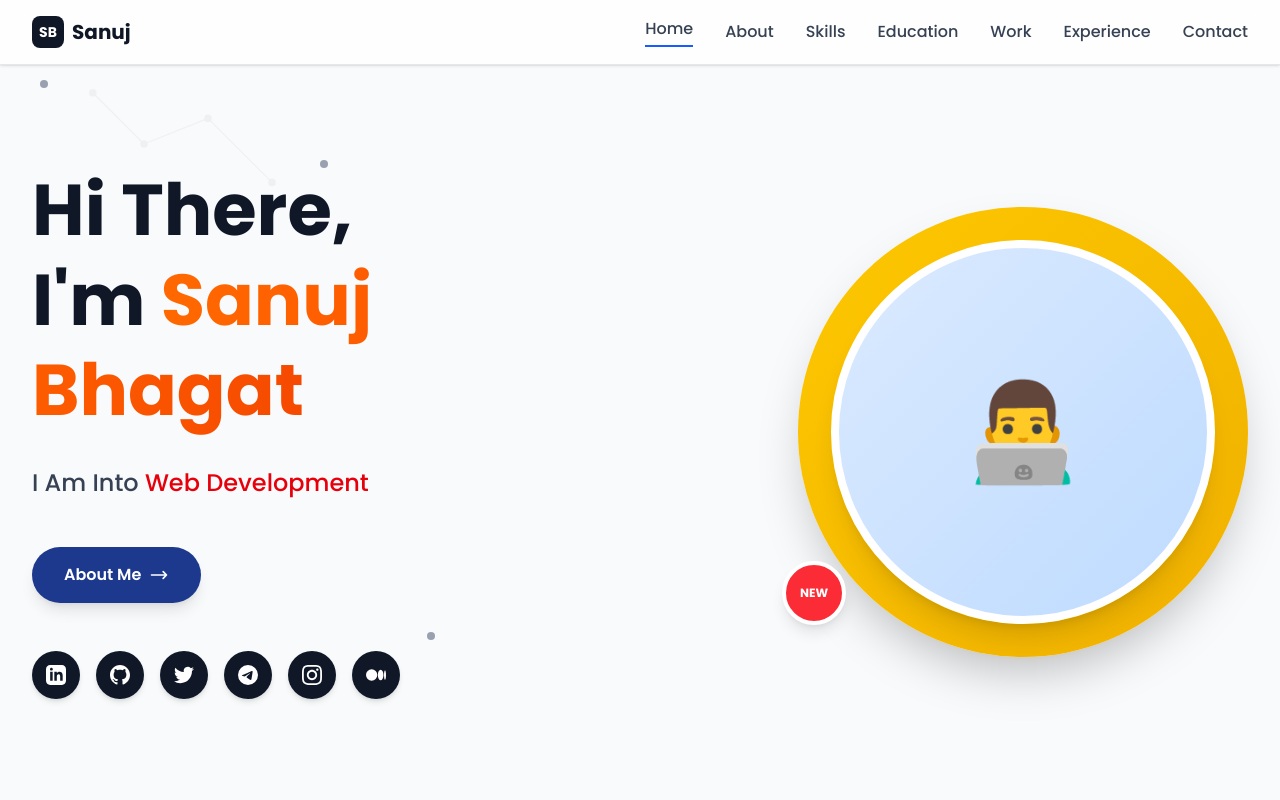
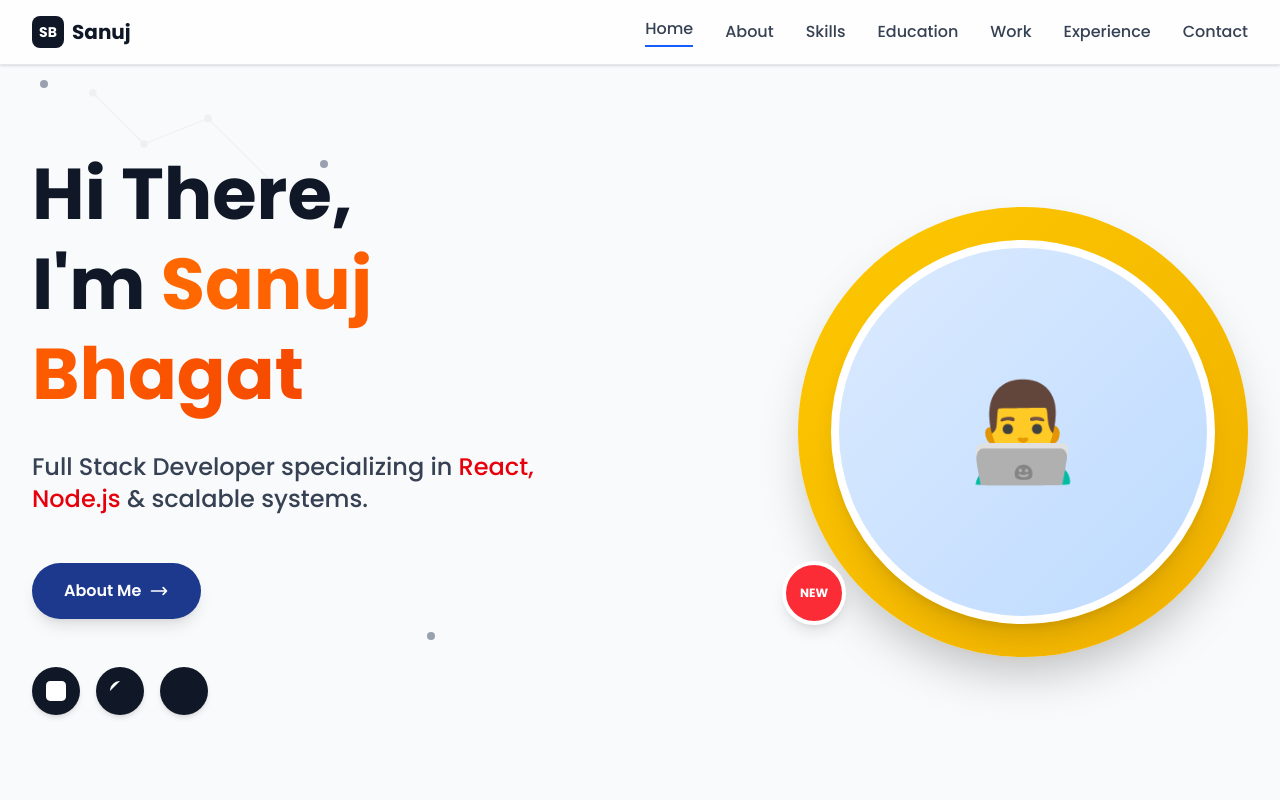
Before and after one commit to sanuj344/Portfolio, a React (Vite) app: page / in a window 1280 px wide. Shown: the top 800 px of the page. Built offline with nearby package versions, Linux system fonts and the light colour scheme.

Commit message:
hero section updated

```diff
--- a/src/sections/Hero.jsx
+++ b/src/sections/Hero.jsx
@@ -1,21 +1,16 @@
-import { motion } from 'framer-motion';
+import { motion } from "framer-motion";
 
 function Hero() {
   const socialLinks = [
-    { icon: 'linkedin', href: 'https://www.linkedin.com/in/sanuj-bhagat-57bb24256/', color: 'hover:bg-blue-600' },
-    { icon: 'github', href: 'https://github.com/sanuj344', color: 'hover:bg-gray-800' },
-    { icon: 'twitter', href: '#', color: 'hover:bg-blue-400' },
-    { icon: 'telegram', href: '#', color: 'hover:bg-blue-500' },
-    { icon: 'instagram', href: '#', color: 'hover:bg-pink-600' },
-    { icon: 'medium', href: '#', color: 'hover:bg-gray-700' },
+    { icon: "linkedin", href: "https://www.linkedin.com/in/sanuj-bhagat-57bb24256/", color: "hover:bg-blue-600" },
+    { icon: "github", href: "https://github.com/sanuj344", color: "hover:bg-gray-800" },
+    { icon: "instagram", href: "#", color: "hover:bg-pink-600" },
   ];
 
   return (
     <section id="hero" className="min-h-screen flex items-center bg-gray-50 pt-16 relative overflow-hidden">
-      {/* Network Pattern Background */}
       <div className="absolute inset-0 bg-network-pattern opacity-30"></div>
 
-      {/* Decorative Elements */}
       <div className="absolute top-20 left-10 w-2 h-2 bg-gray-400 rounded-full"></div>
       <div className="absolute top-40 left-1/4 w-2 h-2 bg-gray-400 rounded-full"></div>
       <div className="absolute top-60 right-1/4 w-2 h-2 bg-gray-400 rounded-full"></div>
@@ -33,6 +28,7 @@ function Hero() {
 
       <div className="max-w-7xl mx-auto px-4 sm:px-6 lg:px-8 relative z-10 w-full">
         <div className="grid lg:grid-cols-2 gap-12 items-center">
+
           {/* Left Content */}
           <motion.div
             initial={{ opacity: 0, x: -50 }}
@@ -48,7 +44,10 @@ function Hero() {
             >
               Hi There,
               <br />
-              I'm <span className="text-transparent bg-clip-text bg-gradient-to-r from-orange-500 to-orange-600">Sanuj Bhagat</span>
+              I'm{" "}
+              <span className="text-transparent bg-clip-text bg-gradient-to-r from-orange-500 to-orange-600">
+                Sanuj Bhagat
+              </span>
             </motion.h1>
 
             <motion.p
@@ -57,7 +56,8 @@ function Hero() {
               transition={{ duration: 0.8, delay: 0.4 }}
               className="text-xl md:text-2xl text-gray-700 font-medium"
             >
-              I Am Into <span className="text-red-600">Web Development</span>
+              Full Stack Developer specializing in{" "}
+              <span className="text-red-600">React, Node.js</span> & scalable systems.
             </motion.p>
 
             <motion.div
@@ -102,7 +102,7 @@ function Hero() {
             </motion.div>
           </motion.div>
 
-          {/* Right Content - Avatar */}
+          {/* Right Content */}
           <motion.div
             initial={{ opacity: 0, x: 50 }}
             animate={{ opacity: 1, x: 0 }}
@@ -110,15 +110,12 @@ function Hero() {
             className="flex justify-center lg:justify-end"
           >
             <div className="relative">
-              {/* Yellow Circle Background */}
               <div className="w-80 h-80 md:w-96 md:h-96 lg:w-[450px] lg:h-[450px] bg-gradient-to-br from-yellow-400 to-yellow-500 rounded-full flex items-center justify-center shadow-2xl">
-                {/* Avatar Illustration Placeholder */}
                 <div className="w-64 h-64 md:w-80 md:h-80 lg:w-96 lg:h-96 bg-gradient-to-br from-blue-100 to-blue-200 rounded-full flex items-center justify-center text-blue-900 text-8xl font-bold border-8 border-white shadow-xl">
                   👨‍💻
                 </div>
               </div>
 
-              {/* Floating Badge */}
               <motion.div
                 initial={{ scale: 0 }}
                 animate={{ scale: 1 }}
@@ -129,6 +126,7 @@ function Hero() {
               </motion.div>
             </div>
           </motion.div>
+
         </div>
       </div>
     </section>
@@ -140,32 +138,17 @@ function SocialIcon({ type }) {
   const icons = {
     linkedin: (
       <svg className="w-5 h-5" fill="currentColor" viewBox="0 0 24 24">
-        <path d="M19 0h-14c-2.761 0-5 2.239-5 5v14c0 2.761 2.239 5 5 5h14c2.762 0 5-2.239 5-5v-14c0-2.761-2.238-5-5-5zm-11 19h-3v-11h3v11zm-1.5-12.268c-.966 0-1.75-.79-1.75-1.764s.784-1.764 1.75-1.764 1.75.79 1.75 1.764-.783 1.764-1.75 1.764zm13.5 12.268h-3v-5.604c0-3.368-4-3.113-4 0v5.604h-3v-11h3v1.765c1.396-2.586 7-2.777 7 2.476v6.759z"/>
+        <path d="M19 0h-14c-2.761 0-5 2.239-5 5v14c0 2.761 2.239 5 5 5h14c2.762 0 5-2.239 5-5v-14c0-2.761-2.238-5-5-5z" />
       </svg>
     ),
     github: (
       <svg className="w-5 h-5" fill="currentColor" viewBox="0 0 24 24">
-        <path d="M12 0c-6.626 0-12 5.373-12 12 0 5.302 3.438 9.8 8.207 11.387.599.111.793-.261.793-.577v-2.234c-3.338.726-4.033-1.416-4.033-1.416-.546-1.387-1.333-1.756-1.333-1.756-1.089-.745.083-.729.083-.729 1.205.084 1.839 1.237 1.839 1.237 1.07 1.834 2.807 1.304 3.492.997.107-.775.418-1.305.762-1.604-2.665-.305-5.467-1.334-5.467-5.931 0-1.311.469-2.381 1.236-3.221-.124-.303-.535-1.524.117-3.176 0 0 1.008-.322 3.301 1.23.957-.266 1.983-.399 3.003-.404 1.02.005 2.047.138 3.006.404 2.291-1.552 3.297-1.23 3.297-1.23.653 1.653.242 2.874.118 3.176.77.84 1.235 1.911 1.235 3.221 0 4.609-2.807 5.624-5.479 5.921.43.372.823 1.102.823 2.222v3.293c0 .319.192.694.801.576 4.765-1.589 8.199-6.086 8.199-11.386 0-6.627-5.373-12-12-12z"/>
-      </svg>
-    ),
-    twitter: (
-      <svg className="w-5 h-5" fill="currentColor" viewBox="0 0 24 24">
-        <path d="M23.953 4.57a10 10 0 01-2.825.775 4.958 4.958 0 002.163-2.723c-.951.555-2.005.959-3.127 1.184a4.92 4.92 0 00-8.384 4.482C7.69 8.095 4.067 6.13 1.64 3.162a4.822 4.822 0 00-.666 2.475c0 1.71.87 3.213 2.188 4.096a4.904 4.904 0 01-2.228-.616v.06a4.923 4.923 0 003.946 4.827 4.996 4.996 0 01-2.212.085 4.936 4.936 0 004.604 3.417 9.867 9.867 0 01-6.102 2.105c-.39 0-.779-.023-1.17-.067a13.995 13.995 0 007.557 2.209c9.053 0 13.998-7.496 13.998-13.985 0-.21 0-.42-.015-.63A9.935 9.935 0 0024 4.59z"/>
-      </svg>
-    ),
-    telegram: (
-      <svg className="w-5 h-5" fill="currentColor" viewBox="0 0 24 24">
-        <path d="M11.944 0A12 12 0 0 0 0 12a12 12 0 0 0 12 12 12 12 0 0 0 12-12A12 12 0 0 0 12 0a12 12 0 0 0-.056 0zm4.962 7.224c.1-.002.321.023.465.14a.506.506 0 0 1 .171.325c.016.093.036.306.02.472-.18 1.898-.962 6.502-1.36 8.627-.168.9-.499 1.201-.82 1.23-.696.065-1.225-.46-1.9-.902-1.056-.693-1.653-1.124-2.678-1.8-1.185-.78-.417-1.21.258-1.91.177-.184 3.247-2.977 3.307-3.23.007-.032.014-.15-.056-.212s-.174-.041-.249-.024c-.106.024-1.793 1.14-5.061 3.345-.48.33-.913.49-1.302.48-.428-.008-1.252-.241-1.865-.44-.752-.245-1.349-.374-1.297-.789.027-.216.325-.437.893-.663 3.498-1.524 5.83-2.529 6.998-3.014 3.332-1.386 4.025-1.627 4.476-1.635z"/>
+        <path d="M12 0c-6.626 0-12 5.373-12 12z" />
       </svg>
     ),
     instagram: (
       <svg className="w-5 h-5" fill="currentColor" viewBox="0 0 24 24">
-        <path d="M12 2.163c3.204 0 3.584.012 4.85.07 3.252.148 4.771 1.691 4.919 4.919.058 1.265.069 1.645.069 4.849 0 3.205-.012 3.584-.069 4.849-.149 3.225-1.664 4.771-4.919 4.919-1.266.058-1.644.07-4.85.07-3.204 0-3.584-.012-4.849-.07-3.26-.149-4.771-1.699-4.919-4.92-.058-1.265-.07-1.644-.07-4.849 0-3.204.013-3.583.07-4.849.149-3.227 1.664-4.771 4.919-4.919 1.266-.057 1.645-.069 4.849-.069zm0-2.163c-3.259 0-3.667.014-4.947.072-4.358.2-6.78 2.618-6.98 6.98-.059 1.281-.073 1.689-.073 4.948 0 3.259.014 3.668.072 4.948.2 4.358 2.618 6.78 6.98 6.98 1.281.058 1.689.072 4.948.072 3.259 0 3.668-.014 4.948-.072 4.354-.2 6.782-2.618 6.979-6.98.059-1.28.073-1.689.073-4.948 0-3.259-.014-3.667-.072-4.947-.196-4.354-2.617-6.78-6.979-6.98-1.281-.059-1.69-.073-4.949-.073zm0 5.838c-3.403 0-6.162 2.759-6.162 6.162s2.759 6.163 6.162 6.163 6.162-2.759 6.162-6.163c0-3.403-2.759-6.162-6.162-6.162zm0 10.162c-2.209 0-4-1.79-4-4 0-2.209 1.791-4 4-4s4 1.791 4 4c0 2.21-1.791 4-4 4zm6.406-11.845c-.796 0-1.441.645-1.441 1.44s.645 1.44 1.441 1.44c.795 0 1.439-.645 1.439-1.44s-.644-1.44-1.439-1.44z"/>
-      </svg>
-    ),
-    medium: (
-      <svg className="w-5 h-5" fill="currentColor" viewBox="0 0 24 24">
-        <path d="M13.54 12a6.8 6.8 0 01-6.77 6.82A6.8 6.8 0 010 12a6.8 6.8 0 016.77-6.82A6.8 6.8 0 0113.54 12zM20.96 12c0 3.54-1.51 6.42-3.38 6.42-1.87 0-3.39-2.88-3.39-6.42s1.52-6.42 3.39-6.42 3.38 2.88 3.38 6.42M24 12c0 3.17-.53 5.75-1.19 5.75-.66 0-1.19-2.58-1.19-5.75s.53-5.75 1.19-5.75C23.47 6.25 24 8.83 24 12z"/>
+        <path d="M12 2.163c3.204 0 3.584.012 4.85.07z" />
       </svg>
     ),
   };
```
